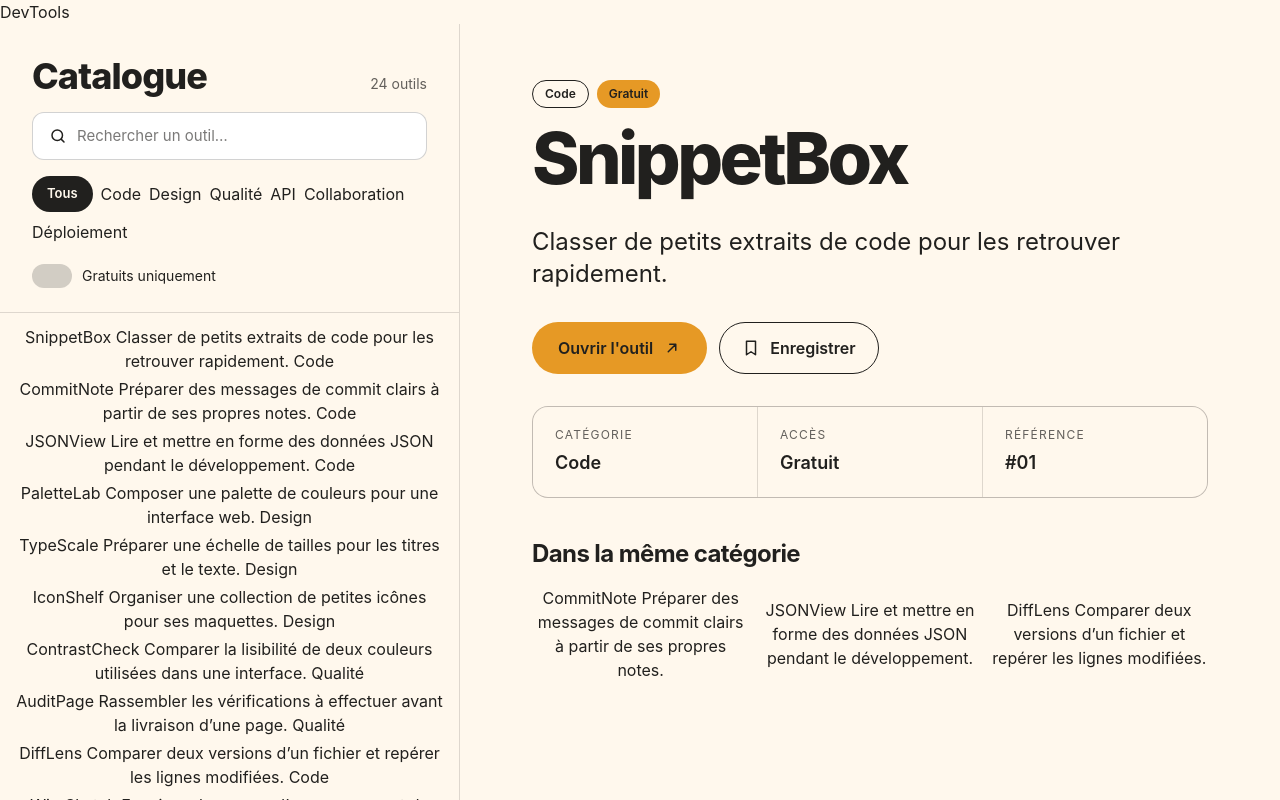
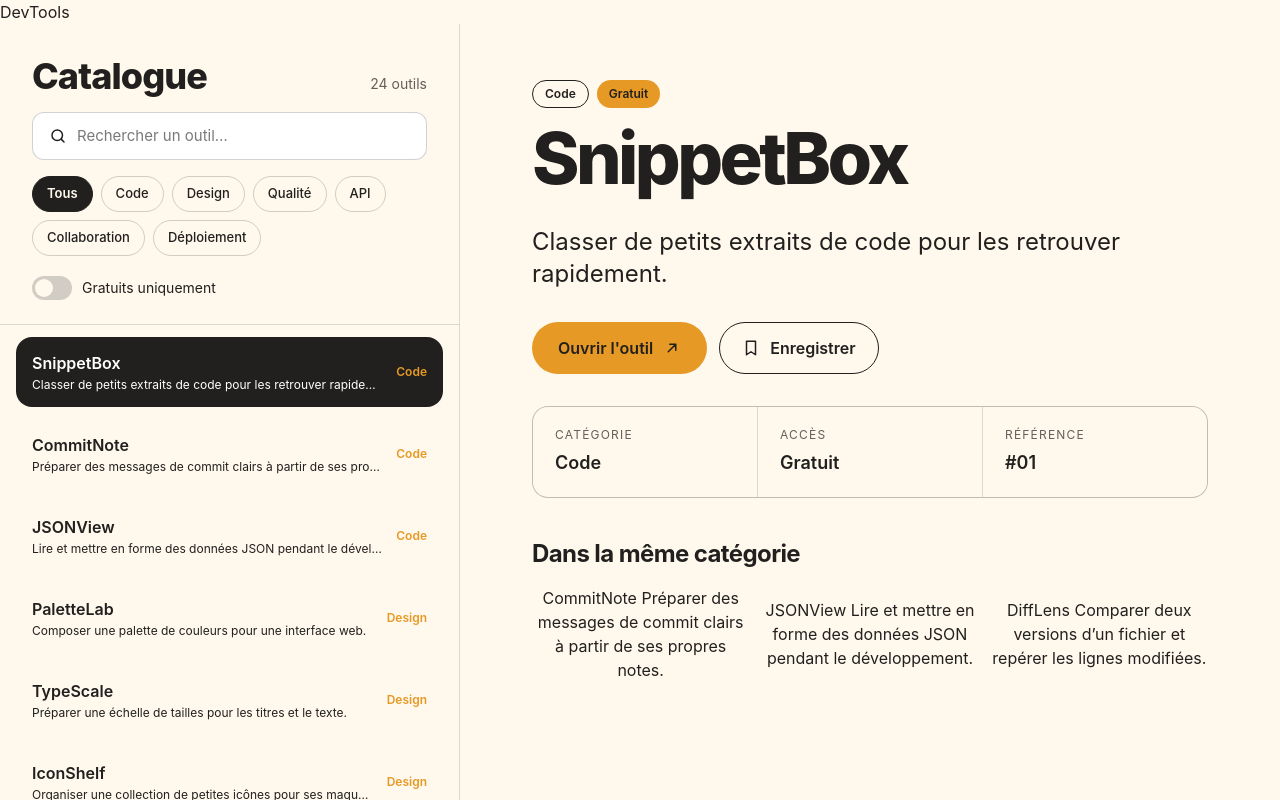
Before and after one commit to CJG2/esgi-devtools-carlos-elio, a website: page index.html in a window 1280 px wide. Drawn offline with nearby package versions, Linux system fonts and the light colour scheme; files that its build step writes are made by us from their sources.

Commit message:
feat: enhance button styles and layout in index.html and main.js for improved UI consistency

```diff
--- a/index.html
+++ b/index.html
@@ -28,37 +28,20 @@
                 </label>
 
                 <div class="filters flex flex-wrap gap-2">
-                    <button class="filters__chip h-9 px-3.5 rounded-full border border-fonce/50 text-[13px] font-medium cursor-pointer bg-fonce text-clair aria-pressed:font-semibold" type="button" aria-pressed="true" data-categorie="Tous">Tous</button>
+                    <button class="filters__chip h-9 px-3.5 rounded-full border border-fonce/20 text-[13px] font-medium cursor-pointer transition-colors hover:border-fonce aria-pressed:bg-fonce aria-pressed:border-fonce aria-pressed:text-clair aria-pressed:font-semibold" type="button" aria-pressed="true" data-categorie="Tous">Tous</button>
                 </div>
 
                 <button class="toggle group self-start flex items-center gap-2.5 min-h-8 text-sm cursor-pointer" type="button" aria-pressed="false">
-                    <span class="toggle__switch flex w-10 h-6 p-0.75 rounded-full bg-fonce/20 transition-colors group-aria-pressed:bg-accent"></span>
+                    <span class="toggle__switch flex w-10 h-6 p-0.75 rounded-full bg-fonce/20 transition-colors group-aria-pressed:bg-accent">
+                        <span class="size-4.5 rounded-full bg-clair transition-transform group-aria-pressed:translate-x-4 group-aria-pressed:bg-fonce"></span>
+                    </span>
                     Gratuits uniquement
                 </button>
             </div>
 
             <div class="sidebar__content flex-1 min-h-0 overflow-y-auto px-4 pt-3 pb-6">
                 <p class="tool-list__empty py-12 px-4 text-center text-[15px] text-fonce/70" hidden>Aucun outil ne correspond à ces filtres.</p>
-                <ul class="tool-list flex flex-col gap-1">
-                    <li>
-                        <button class="tool-list__item group w-full flex items-center gap-3.5 px-4 py-3.5 rounded-2xl text-left cursor-pointer bg-fonce " type="button" aria-current="false" data-id="1">
-                            <span class="flex-1 min-w-0 flex flex-col gap-0.5">
-                                <span class="font-semibold text-clair">SnippetBox</span>
-                                <span class="truncate text-[13px] text-clair group-aria-current:text-clair/70">Classer de petits extraits de code…</span>
-                            </span>
-                            <span class="text-xs font-medium text-accent group-aria-current:font-semibold">Code</span>
-                        </button>
-                    </li>
-                    <li>
-                        <button class="tool-list__item group w-full flex items-center gap-3.5 px-4 py-3.5 rounded-2xl text-left cursor-pointer" type="button" aria-current="false" data-id="1">
-                            <span class="flex-1 min-w-0 flex flex-col gap-0.5">
-                                <span class="font-semibold">SnippetBox</span>
-                                <span class="truncate text-xs text-fonce/70 group-aria-current:text-clair/70">Classer de petits extraits de code…</span>
-                            </span>
-                            <span class="text-xs font-medium text-fonce/70 group-aria-current:text-accent group-aria-current:font-semibold">Code</span>
-                        </button>
-                    </li>
-                </ul>
+                <ul class="tool-list flex flex-col gap-3"></ul>
             </div>
         </aside>
 
--- a/src/main.js
+++ b/src/main.js
@@ -36,7 +36,7 @@ function afficherFiltres() {
 
     // On crée un bouton par catégorie (le bouton "Tous" est déjà dans le HTML)
     for (let i = 0; i < categories.length; i++) {
-        zoneFiltres.innerHTML += `<button class="filters__chip" type="button" aria-pressed="false" data-categorie="${categories[i]}">${categories[i]}</button>`;
+                zoneFiltres.innerHTML += `<button class="filters__chip h-9 px-3.5 rounded-full border border-fonce/20 text-[13px] font-medium cursor-pointer transition-colors hover:border-fonce aria-pressed:bg-fonce aria-pressed:border-fonce aria-pressed:text-clair aria-pressed:font-semibold" type="button" aria-pressed="false" data-categorie="${categories[i]}">${categories[i]}</button>`;
     }
 
     // On ajoute un clic sur chaque bouton
@@ -94,19 +94,19 @@ function afficherListe() {
     for (let i = 0; i < outilsFiltres.length; i++) {
         const outil = outilsFiltres[i];
 
-        let classe = 'tool-row';
+        let classe = 'tool-row group w-full flex items-center gap-3.5 px-4 py-3.5 rounded-2xl border-fonce/15 text-left cursor-pointer text-fonce';
         if (outilSelectionne && outil.id === outilSelectionne.id) {
-            classe = 'tool-row tool-row--selected';
+            classe = 'tool-row tool-row--selected group w-full flex items-center gap-3.5 px-4 py-3.5 rounded-2xl text-left cursor-pointer bg-fonce text-white';
         }
 
         liste.innerHTML += `
             <li class="tool-list__item">
                 <button class="${classe}" type="button" data-id="${outil.id}">
-                    <span class="tool-row__body">
-                        <span class="tool-row__name">${outil.nom}</span>
-                        <span class="tool-row__description">${outil.description}</span>
+                    <span class="tool-row__body flex-1 min-w-0 flex flex-col gap-0.5">
+                        <span class="tool-row__name font-semibold">${outil.nom}</span>
+                        <span class="tool-row__description truncate text-xs">${outil.description}</span>
                     </span>
-                    <span class="tool-row__meta">${outil.categorie}</span>
+                    <span class="tool-row__meta text-xs text-accent font-semibold">${outil.categorie}</span>
                 </button>
             </li>`;
     }
```
